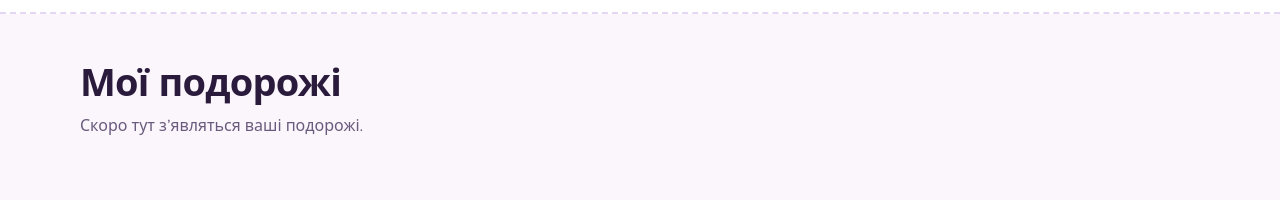
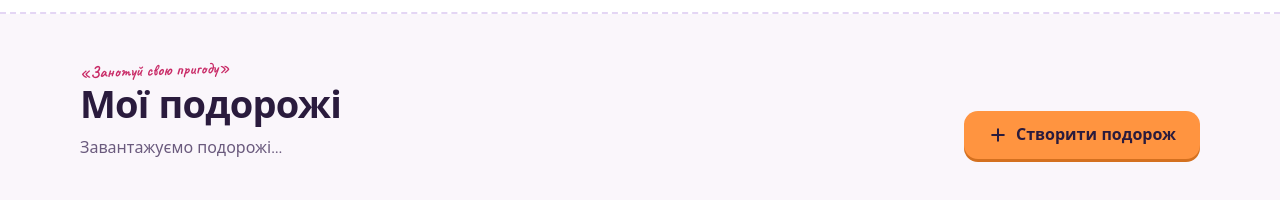
Before and after one commit to KhrystynaPM/nishporka, a plain HTML site: page index.html in a window 1280 px wide. Shown: the part 62-262 px from the top of the page. Drawn offline with nearby package versions, Linux system fonts and the light colour scheme; a web font is replaced by a local one.

Commit message:
Підготувати сторінку до списку подорожей і винести налаштування бази в config.js
У index.html: місце для карток, лічильник, кнопка «Створити подорож»
(поки без дії, це K3). У config.js: адреса Supabase і місце для publishable key.

Co-Authored-By: Claude Opus 5.5 <noreply@anthropic.com>
Claude-Session: https://claude.ai/code/session_0113nqrvd3o8naYd7tNkKPxZ

```diff
--- /dev/null
+++ b/config.js
@@ -0,0 +1,10 @@
+// Нишпорка — налаштування підключення до бази Supabase.
+//
+// Обидва значення ПУБЛІЧНІ: їх і так бачить кожен, хто відкриє сайт.
+// Publishable key дає лише ті права, які дозволяє політика в базі (RLS).
+//
+// ⚠️ Сюди НІКОЛИ не можна класти secret key (sb_secret_…) чи пароль бази:
+// вони дають повний доступ до бази в обхід усіх правил.
+
+const SUPABASE_URL = 'https://bjfnkgwnbpddlxkwgyzg.supabase.co';
+const SUPABASE_KEY = 'ВСТАВТЕ_PUBLISHABLE_KEY';
--- a/index.html
+++ b/index.html
@@ -24,16 +24,31 @@
       <div class="slogan">«Занотуй свою пригоду»</div>
     </header>
 
-    <!-- Основна частина. Поки порожня: список подорожей з’явиться на кроці K2 -->
+    <!-- Основна частина: екран «Мої подорожі» (Екран 1 з аналізу) -->
     <main class="main">
       <div class="wrap">
-        <h1 class="h1">Мої подорожі</h1>
-        <p class="muted" style="margin:8px 0 0;font-size:16px">Скоро тут з’являться ваші подорожі.</p>
+        <!-- На телефоні слоган стоїть тут, над заголовком (як у макеті Trips-Mobile) -->
+        <div class="slogan" id="slogan-sm" style="display:inline-block" hidden>«Занотуй свою пригоду»</div>
+
+        <div class="titlerow" id="titlerow">
+          <div>
+            <h1 class="h1">Мої подорожі</h1>
+            <!-- Тут app.js пише «Завантажуємо…» або «5 подорожей» -->
+            <p class="muted" id="count" style="margin:8px 0 0;font-size:16px">Завантажуємо подорожі…</p>
+          </div>
+          <!-- Кнопка поки не працює: створення подорожі — це крок K3 -->
+          <button type="button" class="btn btn-orange" id="create-btn"><svg width="20" height="20" viewBox="0 0 24 24" fill="none" stroke="currentColor" stroke-width="2.4" stroke-linecap="round" stroke-linejoin="round" aria-hidden="true"><path d="M12 5v14M5 12h14"/></svg>Створити подорож</button>
+        </div>
+
+        <!-- Сюди app.js вставляє картки подорожей з бази (або повідомлення про помилку) -->
+        <div id="trips"></div>
       </div>
     </main>
 
   </div>
 
+  <!-- Адреса бази й публічний ключ — окремим файлом, щоб їх було легко знайти -->
+  <script src="config.js"></script>
   <script src="app.js"></script>
 </body>
 </html>
```
